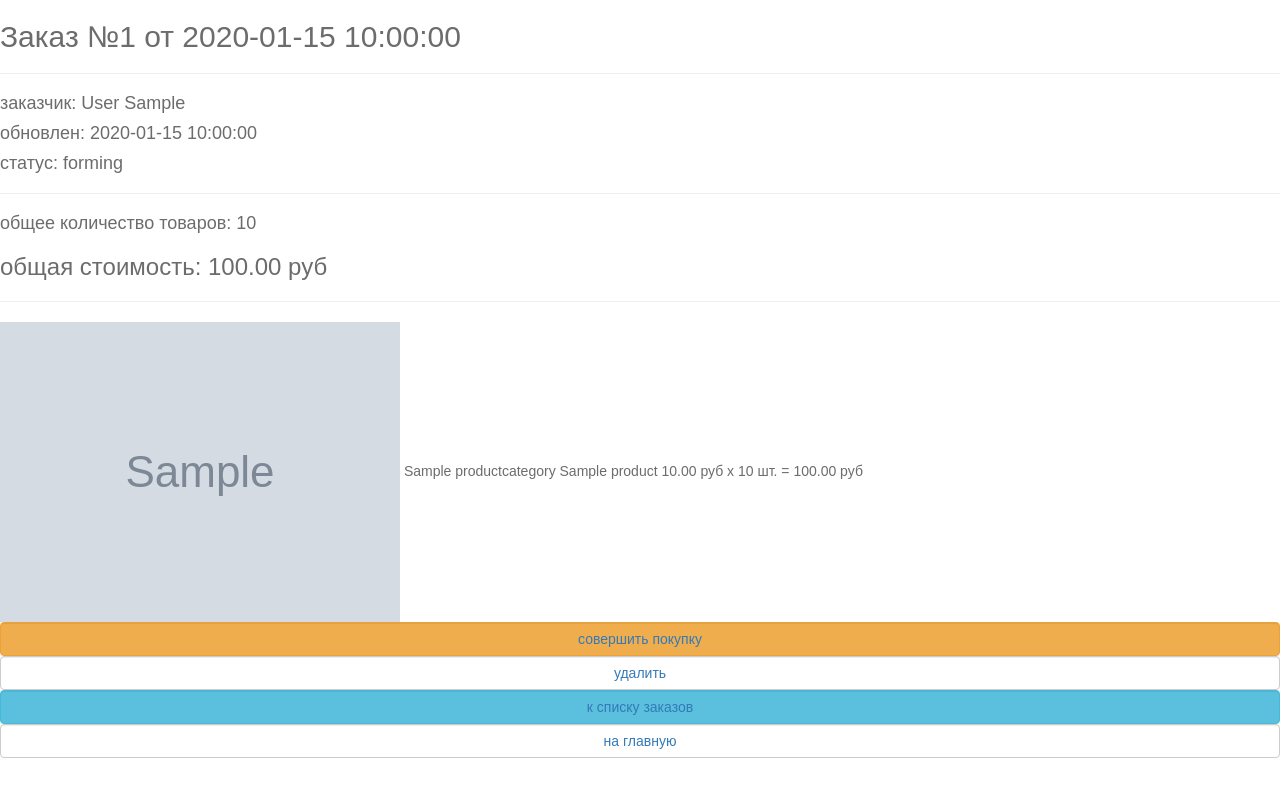
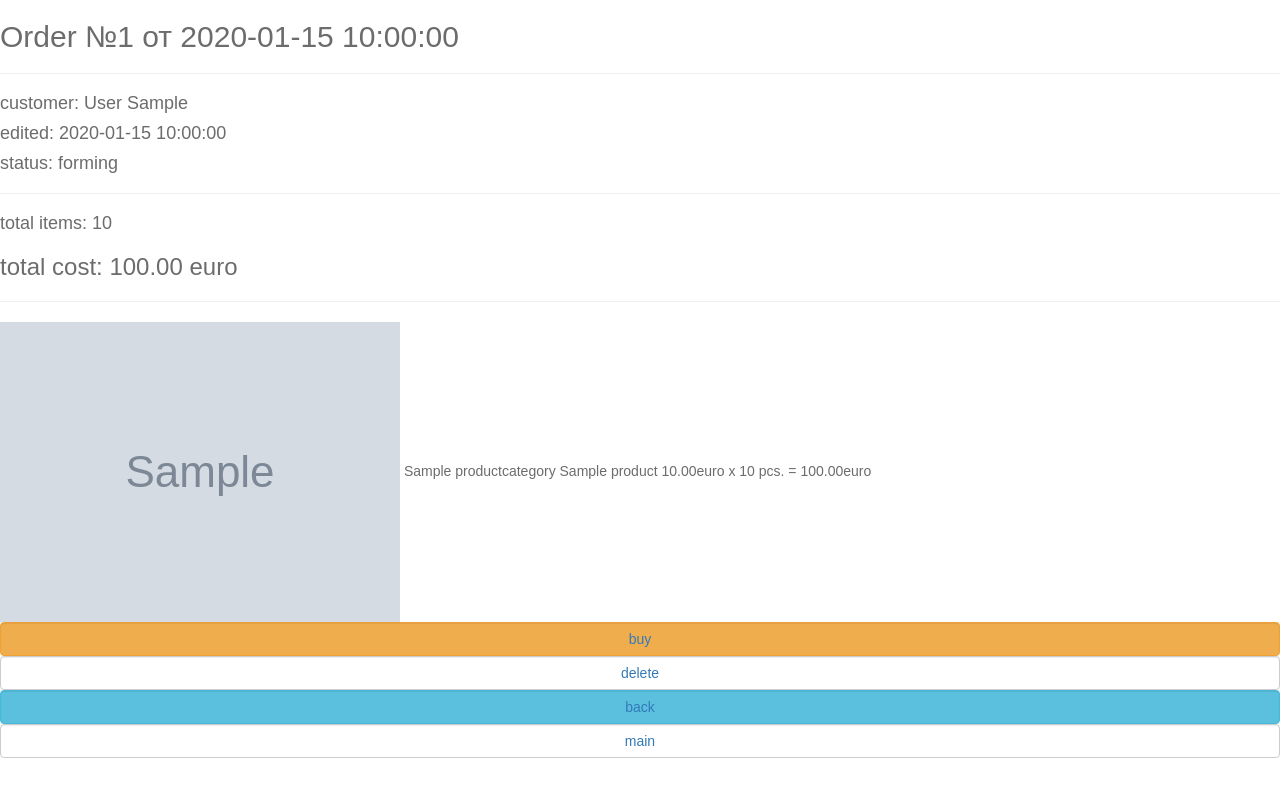
Before and after one commit to minkika/django_optimization, a Django app: page /order/read/1/ in a window 1280 px wide. Run offline with Django 3.2, Linux system fonts and the light colour scheme; a user stored in the database is signed in; tables that the repository leaves empty hold one stand-in row (values such as "Sample post"); grey boxes marked "Sample" are stand-in pictures; parts of the project's set-up code (start-up, migrations or seed data) failed here and were passed over; some libraries are stand-ins or nearby versions.

Commit message:
lesson03 improved

```diff
--- a/geekshop/authapp/forms.py
+++ b/geekshop/authapp/forms.py
@@ -49,7 +49,7 @@ class ShopUserRegisterForm(UserCreationForm):
 class ShopUserEditForm(UserChangeForm):
     class Meta:
         model = ShopUser
-        fields = ('username', 'first_name', 'email', 'age', 'avatar')
+        fields = ('username', 'first_name', 'email', 'age', 'avatar',)
 
     def __init__(self, *args, **kwargs):
         super(ShopUserEditForm, self).__init__(*args, **kwargs)
--- a/geekshop/authapp/models.py
+++ b/geekshop/authapp/models.py
@@ -36,7 +36,6 @@ class ShopUserProfile(models.Model):
         if created:
             ShopUserProfile.objects.create(user=instance)
 
-
     @receiver(post_save, sender=ShopUser)
     def save_user_profile(sender, instance, **kwargs):
         instance.shopuserprofile.save()
--- a/geekshop/mainapp/templates/mainapp/include/inc_main_menu.html
+++ b/geekshop/mainapp/templates/mainapp/include/inc_main_menu.html
@@ -65,3 +65,4 @@
     {#        <img alt="" src="{% static 'img/search.png' %}"/>#}
     {#    </span>#}
     </a>
+</div>
--- a/geekshop/ordersapp/templates/ordersapp/include/inc_order_actions.html
+++ b/geekshop/ordersapp/templates/ordersapp/include/inc_order_actions.html
@@ -2,18 +2,18 @@
 {% if object.status == 'FM' %}
    <button class="btn btn-warning btn-round form-control last">
        <a href="{% url 'ordersapp:order_forming_complete' object.pk %}">
-           совершить покупку
+           buy
        </a>
    </button>
    <button class="btn btn-default btn-round form-control last">
-       <a href="{% url 'ordersapp:order_delete' object.pk %}">удалить</a>
+       <a href="{% url 'ordersapp:order_delete' object.pk %}">delete</a>
    </button>
 {% endif %}
 <button class="btn btn-info btn-round form-control last">
    <a href="{% url 'ordersapp:orders_list' %}">
-       к списку заказов
+       back
    </a>
 </button>
 <button class="btn btn-default btn-round form-control last">
-   <a href="{% url 'main' %}">на главную</a>
+   <a href="{% url 'main' %}">main</a>
 </button>
--- a/geekshop/ordersapp/templates/ordersapp/include/inc_order_summary.html
+++ b/geekshop/ordersapp/templates/ordersapp/include/inc_order_summary.html
@@ -1,27 +1,27 @@
 
 {% if object %}
-   <div class="h2">Заказ №{{ object.pk }} от {{ object.created|date:"Y-m-d H:i:s" }}</div>
+   <div class="h2">Order №{{ object.pk }} от {{ object.created|date:"Y-m-d H:i:s" }}</div>
    <hr>
-   <div class="h4">заказчик: {{ user.last_name }} {{ user.first_name }} </div>
-   <div class="h4">обновлен: {{ object.updated|date:"Y-m-d H:i:s" }}</div>
-   <div class="h4">cтатус: {{ object.get_status_display }}</div>
+   <div class="h4">customer: {{ user.last_name }} {{ user.first_name }} </div>
+   <div class="h4">edited: {{ object.updated|date:"Y-m-d H:i:s" }}</div>
+   <div class="h4">status: {{ object.get_status_display }}</div>
    <hr>
    <div class="h4">
-       общее количество товаров: <span class="order_total_quantity">{{ object.get_total_quantity }}</span>
+       total items: <span class="order_total_quantity">{{ object.get_total_quantity }}</span>
    </div>
    <div class="h3">
-       общая стоимость: <span class="order_total_cost">{{ object.get_total_cost }}</span> руб
+       total cost: <span class="order_total_cost">{{ object.get_total_cost }}</span> euro
    </div>
 {% else %}
-   <div class="h2">Новый заказ</div>
+   <div class="h2">New order</div>
    <hr>
-   <div class="h4">заказчик: {{ user.last_name }} {{ user.first_name }} </div>
+   <div class="h4">Customer: {{ user.last_name }} {{ user.first_name }} </div>
    {% if basket.0 %}
        <div class="h4">
-           общее количество товаров: <span class="order_total_quantity">{{ basket.0.get_total_quantity }}</span>
+           total items: <span class="order_total_quantity">{{ basket.0.get_total_quantity }}</span>
        </div>
        <div class="h3">
-           общая стоимость: <span class="order_total_cost">{{ basket.0.get_total_cost }}</span> руб
+           total cost: <span class="order_total_cost">{{ basket.0.get_total_cost }}</span> euro
        </div>
    {% endif %}
 {% endif %}
--- a/geekshop/ordersapp/templates/ordersapp/order_confirm_delete.html
+++ b/geekshop/ordersapp/templates/ordersapp/order_confirm_delete.html
@@ -4,14 +4,14 @@
 
 {% block content %}
    <div class="category_delete">
-       <div class="h1">Уверены, что хотите удалить?</div>
+       <div class="h1">Sure to delete?</div>
        {% include 'ordersapp/include/inc_order_summary.html' %}
        <form action="{% url 'ordersapp:order_delete' object.pk %}" method="post">
            {% csrf_token %}
-           <input class="btn btn-danger" type="submit" value="удалить">
+           <input class="btn btn-danger" type="submit" value="delete">
        </form>
        <button class="btn btn-success">
-           <a href="{% url 'ordersapp:orders_list' %}">отмена</a>
+           <a href="{% url 'ordersapp:orders_list' %}">cancel</a>
        </button>
    </div>
 {% endblock %}
--- a/geekshop/ordersapp/templates/ordersapp/order_detail.html
+++ b/geekshop/ordersapp/templates/ordersapp/order_detail.html
@@ -15,13 +15,13 @@
                </span>
                <span class="product_name">{{ item.product.name }}</span>
                <span class="product_price">
-                   {{ item.product.price }}&nbspруб
+                   {{ item.product.price }}euro
                </span>
                <span class="product_quantitiy">
-                   x {{ item.quantity }} шт.
+                   x {{ item.quantity }} pcs.
                </span>
                <span class="product_cost">
-                    = {{ item.get_product_cost }}&nbspруб
+                    = {{ item.get_product_cost }}euro
                </span>
            </div>
        {% endfor %}
--- a/geekshop/ordersapp/templates/ordersapp/order_form.html
+++ b/geekshop/ordersapp/templates/ordersapp/order_form.html
@@ -36,7 +36,7 @@
                    </tr>
                {% endfor %}
            </table>
-           <button type="submit" value="сохранить" class="btn btn-default btn-round form-control last">сохранить</button>
+           <button type="submit" value="сохранить" class="btn btn-default btn-round form-control last">save</button>
            {% include 'ordersapp/include/inc_order_actions.html' %}
        </form>
    </div>
--- a/geekshop/ordersapp/views.py
+++ b/geekshop/ordersapp/views.py
@@ -3,7 +3,7 @@ from django.forms import inlineformset_factory
 from django.http import HttpResponseRedirect
 from django.shortcuts import get_object_or_404
 from django.urls import reverse, reverse_lazy
-from django.views.generic import CreateView, DeleteView, DetailView, ListView
+from django.views.generic import CreateView, DeleteView, DetailView, ListView, UpdateView
 
 from basketapp.models import Basket
 from ordersapp.forms import OrderItemForm
@@ -59,24 +59,19 @@ class OrderItemsCreate(CreateView):
 
         return super(OrderItemsCreate, self).form_valid(form)
 
-class OrderItemsUpdate(CreateView):
+class OrderItemsUpdate(UpdateView):
     model = Order
     fields = []
     success_url = reverse_lazy('ordersapp:orders_list')
 
     def get_context_data(self, **kwargs):
-        data = super(OrderItemsCreate, self).get_context_data(**kwargs)
-
+        data = super(OrderItemsUpdate, self).get_context_data(**kwargs)
         OrderFormSet = inlineformset_factory(Order, OrderItem, form=OrderItemForm, extra=1)
         if self.request.POST:
             data['orderitems'] = OrderFormSet(self.request.POST, instance=self.object)
-            formset = OrderFormSet()
         else:
             data['orderitems'] = OrderFormSet(instance=self.object)
-            formset = OrderFormSet()
 
-
-        data['orderitems'] = formset
         return data
 
     def form_valid(self, form):
@@ -92,7 +87,7 @@ class OrderItemsUpdate(CreateView):
         if self.object.get_total_cost() == 0:
             self.object.delete()
 
-        return super(OrderItemsCreate, self).form_valid(form)
+        return super(OrderItemsUpdate, self).form_valid(form)
 
 class OrderDelete(DeleteView):
    model = Order
```
Also changed, not shown: geekshop/authapp/views.py (+2 -5 lines), geekshop/ordersapp/templates/ordersapp/order_list.html (+9 -9 lines).
